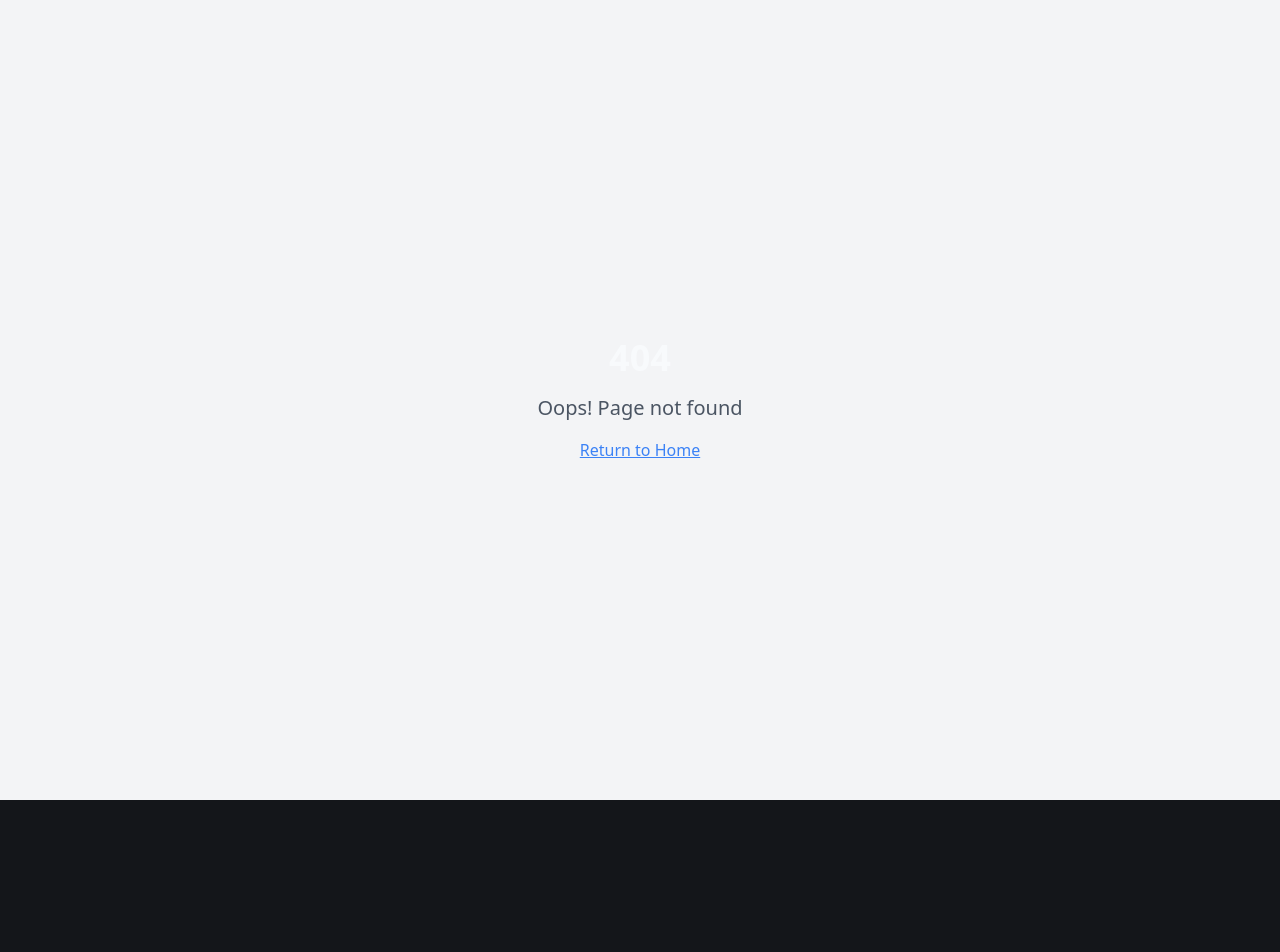
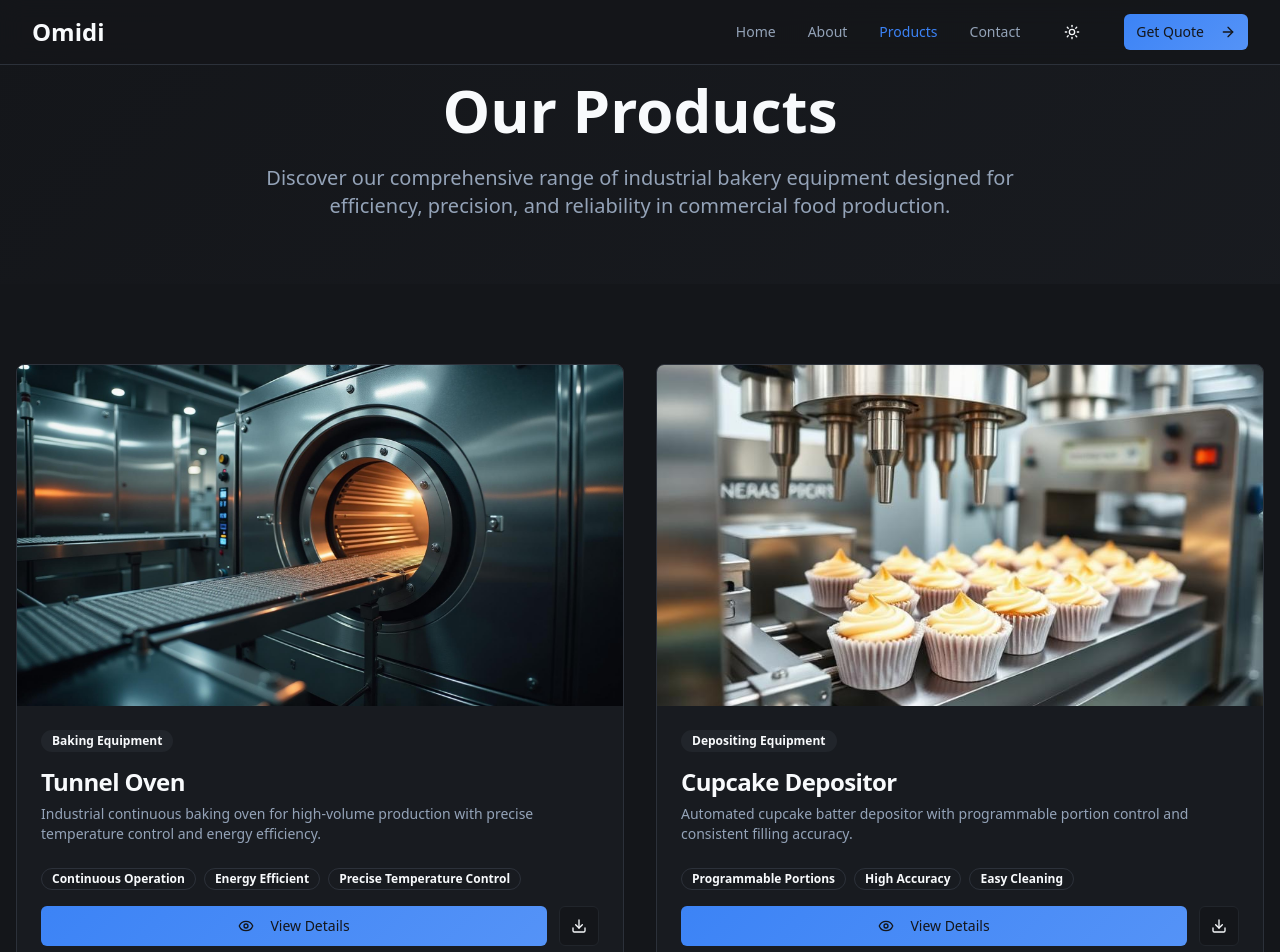
Before and after one commit to fowr/omidi-forge-website, a React (Vite) app: page /products in a window 1280 px wide. Before the commit this address had no page. Shown: the top 952 px of the page. Before the commit the page ends 800 px from the top, so only its background shows below. Built offline with nearby package versions, Linux system fonts and the light colour scheme.

Commit message:
Add Products page and theme toggle
Implement a Products page and add a dark/light mode toggle button to the navigation bar.

```diff
--- a/package.json
+++ b/package.json
@@ -47,7 +47,7 @@
     "embla-carousel-react": "^8.3.0",
     "input-otp": "^1.2.4",
     "lucide-react": "^0.462.0",
-    "next-themes": "^0.3.0",
+    "next-themes": "^0.4.6",
     "react": "^18.3.1",
     "react-day-picker": "^8.10.1",
     "react-dom": "^18.3.1",
--- a/src/App.tsx
+++ b/src/App.tsx
@@ -3,7 +3,9 @@ import { Toaster as Sonner } from "@/components/ui/sonner";
 import { TooltipProvider } from "@/components/ui/tooltip";
 import { QueryClient, QueryClientProvider } from "@tanstack/react-query";
 import { BrowserRouter, Routes, Route } from "react-router-dom";
+import { ThemeProvider } from "@/components/ThemeProvider";
 import Index from "./pages/Index";
+import Products from "./pages/Products";
 import NotFound from "./pages/NotFound";
 import TunnelOven from "./pages/products/TunnelOven";
 import CupcakeDepositor from "./pages/products/CupcakeDepositor";
@@ -14,12 +16,14 @@ const queryClient = new QueryClient();
 
 const App = () => (
   <QueryClientProvider client={queryClient}>
+    <ThemeProvider defaultTheme="dark" storageKey="omidi-ui-theme">
       <TooltipProvider>
         <Toaster />
         <Sonner />
         <BrowserRouter>
           <Routes>
             <Route path="/" element={<Index />} />
+            <Route path="/products" element={<Products />} />
             <Route path="/products/tunnel-oven" element={<TunnelOven />} />
             <Route path="/products/cupcake-depositor" element={<CupcakeDepositor />} />
             <Route path="/products/layer-cake-machine" element={<LayerCakeMachine />} />
@@ -29,6 +33,7 @@ const App = () => (
           </Routes>
         </BrowserRouter>
       </TooltipProvider>
+    </ThemeProvider>
   </QueryClientProvider>
 );
 
--- a/src/components/Navigation.tsx
+++ b/src/components/Navigation.tsx
@@ -1,12 +1,14 @@
 import { useState } from "react";
-import { Menu, X, ArrowRight } from "lucide-react";
+import { Menu, X, ArrowRight, Sun, Moon } from "lucide-react";
 import { Button } from "@/components/ui/button";
 import { Link, useLocation } from "react-router-dom";
 import { cn } from "@/lib/utils";
+import { useTheme } from "@/components/ThemeProvider";
 
 const Navigation = () => {
   const [isOpen, setIsOpen] = useState(false);
   const location = useLocation();
+  const { theme, setTheme } = useTheme();
 
   const navItems = [
     { href: "/", label: "Home" },
@@ -45,6 +47,14 @@ const Navigation = () => {
                 {item.label}
               </Link>
             ))}
+            <Button
+              variant="ghost"
+              size="sm"
+              onClick={() => setTheme(theme === "light" ? "dark" : "light")}
+              className="text-foreground"
+            >
+              {theme === "light" ? <Moon className="h-4 w-4" /> : <Sun className="h-4 w-4" />}
+            </Button>
             <Button size="sm" className="bg-gradient-primary hover:shadow-glow">
               Get Quote
               <ArrowRight className="ml-2 h-4 w-4" />
@@ -83,7 +93,16 @@ const Navigation = () => {
                   {item.label}
                 </Link>
               ))}
-              <div className="px-3 py-2">
+              <div className="px-3 py-2 space-y-2">
+                <Button
+                  variant="ghost"
+                  size="sm"
+                  onClick={() => setTheme(theme === "light" ? "dark" : "light")}
+                  className="w-full justify-start text-foreground"
+                >
+                  {theme === "light" ? <Moon className="h-4 w-4 mr-2" /> : <Sun className="h-4 w-4 mr-2" />}
+                  {theme === "light" ? "Dark Mode" : "Light Mode"}
+                </Button>
                 <Button size="sm" className="w-full bg-gradient-primary">
                   Get Quote
                   <ArrowRight className="ml-2 h-4 w-4" />
--- /dev/null
+++ b/src/components/ThemeProvider.tsx
@@ -0,0 +1,73 @@
+import { createContext, useContext, useEffect, useState } from "react"
+
+type Theme = "dark" | "light" | "system"
+
+type ThemeProviderProps = {
+  children: React.ReactNode
+  defaultTheme?: Theme
+  storageKey?: string
+}
+
+type ThemeProviderState = {
+  theme: Theme
+  setTheme: (theme: Theme) => void
+}
+
+const initialState: ThemeProviderState = {
+  theme: "system",
+  setTheme: () => null,
+}
+
+const ThemeProviderContext = createContext<ThemeProviderState>(initialState)
+
+export function ThemeProvider({
+  children,
+  defaultTheme = "system",
+  storageKey = "vite-ui-theme",
+  ...props
+}: ThemeProviderProps) {
+  const [theme, setTheme] = useState<Theme>(
+    () => (localStorage.getItem(storageKey) as Theme) || defaultTheme
+  )
+
+  useEffect(() => {
+    const root = window.document.documentElement
+
+    root.classList.remove("light", "dark")
+
+    if (theme === "system") {
+      const systemTheme = window.matchMedia("(prefers-color-scheme: dark)")
+        .matches
+        ? "dark"
+        : "light"
+
+      root.classList.add(systemTheme)
+      return
+    }
+
+    root.classList.add(theme)
+  }, [theme])
+
+  const value = {
+    theme,
+    setTheme: (theme: Theme) => {
+      localStorage.setItem(storageKey, theme)
+      setTheme(theme)
+    },
+  }
+
+  return (
+    <ThemeProviderContext.Provider {...props} value={value}>
+      {children}
+    </ThemeProviderContext.Provider>
+  )
+}
+
+export const useTheme = () => {
+  const context = useContext(ThemeProviderContext)
+
+  if (context === undefined)
+    throw new Error("useTheme must be used within a ThemeProvider")
+
+  return context
+}
--- a/src/index.css
+++ b/src/index.css
@@ -6,6 +6,53 @@
 
 @layer base {
   :root {
+    /* Light theme */
+    --background: 0 0% 100%;
+    --foreground: 222.2 84% 4.9%;
+
+    --card: 0 0% 100%;
+    --card-foreground: 222.2 84% 4.9%;
+
+    --popover: 0 0% 100%;
+    --popover-foreground: 222.2 84% 4.9%;
+
+    --primary: 217 91% 60%;
+    --primary-foreground: 210 40% 98%;
+
+    --secondary: 210 40% 96%;
+    --secondary-foreground: 222.2 84% 4.9%;
+
+    --muted: 210 40% 96%;
+    --muted-foreground: 215.4 16.3% 46.9%;
+
+    --accent: 210 40% 96%;
+    --accent-foreground: 222.2 84% 4.9%;
+
+    --destructive: 0 84.2% 60.2%;
+    --destructive-foreground: 210 40% 98%;
+
+    --border: 214.3 31.8% 91.4%;
+    --input: 214.3 31.8% 91.4%;
+    --ring: 217 91% 60%;
+
+    --radius: 0.5rem;
+
+    /* Light gradients */
+    --gradient-hero: linear-gradient(135deg, hsl(0 0% 100%) 0%, hsl(210 40% 96%) 100%);
+    --gradient-card: linear-gradient(145deg, hsl(0 0% 100%) 0%, hsl(210 40% 98%) 100%);
+    --gradient-primary: linear-gradient(135deg, hsl(217 91% 60%) 0%, hsl(217 91% 65%) 100%);
+
+    /* Light shadows */
+    --shadow-elegant: 0 10px 30px -10px hsl(0 0% 0% / 0.1);
+    --shadow-card: 0 4px 20px -4px hsl(0 0% 0% / 0.1);
+    --shadow-glow: 0 0 40px hsl(217 91% 60% / 0.15);
+
+    /* Animation variables */
+    --transition-smooth: all 0.3s cubic-bezier(0.4, 0, 0.2, 1);
+    --transition-bounce: all 0.4s cubic-bezier(0.68, -0.55, 0.265, 1.55);
+  }
+
+  .dark {
     /* Dark industrial theme */
     --background: 220 13% 9%;
     --foreground: 210 40% 98%;
@@ -16,7 +63,6 @@
     --popover: 220 13% 11%;
     --popover-foreground: 210 40% 98%;
 
-    /* Professional blue accent */
     --primary: 217 91% 60%;
     --primary-foreground: 220 13% 9%;
 
@@ -36,21 +82,15 @@
     --input: 220 13% 15%;
     --ring: 217 91% 60%;
 
-    --radius: 0.5rem;
-
-    /* Professional gradients */
+    /* Dark gradients */
     --gradient-hero: linear-gradient(135deg, hsl(220 13% 9%) 0%, hsl(220 13% 11%) 100%);
     --gradient-card: linear-gradient(145deg, hsl(220 13% 11%) 0%, hsl(220 13% 13%) 100%);
     --gradient-primary: linear-gradient(135deg, hsl(217 91% 60%) 0%, hsl(217 91% 65%) 100%);
 
-    /* Professional shadows */
+    /* Dark shadows */
     --shadow-elegant: 0 10px 30px -10px hsl(220 13% 4% / 0.3);
     --shadow-card: 0 4px 20px -4px hsl(220 13% 4% / 0.25);
     --shadow-glow: 0 0 40px hsl(217 91% 60% / 0.15);
-
-    /* Animation variables */
-    --transition-smooth: all 0.3s cubic-bezier(0.4, 0, 0.2, 1);
-    --transition-bounce: all 0.4s cubic-bezier(0.68, -0.55, 0.265, 1.55);
   }
 }
 
--- /dev/null
+++ b/src/pages/Products.tsx
@@ -0,0 +1,149 @@
+import { ArrowRight, Download, Eye } from "lucide-react";
+import { Button } from "@/components/ui/button";
+import { Card, CardContent, CardDescription, CardHeader, CardTitle } from "@/components/ui/card";
+import { Badge } from "@/components/ui/badge";
+import { Link } from "react-router-dom";
+import Navigation from "@/components/Navigation";
+import Footer from "@/components/Footer";
+
+// Import product images
+import tunnelOvenImage from "@/assets/tunnel-oven-hero.jpg";
+import cupcakeDepositorImage from "@/assets/cupcake-depositor.jpg";
+import layerCakeMachineImage from "@/assets/layer-cake-machine.jpg";
+import cookieDepositorImage from "@/assets/cookie-depositor.jpg";
+
+const products = [
+  {
+    id: "tunnel-oven",
+    title: "Tunnel Oven",
+    description: "Industrial continuous baking oven for high-volume production with precise temperature control and energy efficiency.",
+    image: tunnelOvenImage,
+    category: "Baking Equipment",
+    features: ["Continuous Operation", "Energy Efficient", "Precise Temperature Control"],
+    route: "/products/tunnel-oven"
+  },
+  {
+    id: "cupcake-depositor",
+    title: "Cupcake Depositor",
+    description: "Automated cupcake batter depositor with programmable portion control and consistent filling accuracy.",
+    image: cupcakeDepositorImage,
+    category: "Depositing Equipment",
+    features: ["Programmable Portions", "High Accuracy", "Easy Cleaning"],
+    route: "/products/cupcake-depositor"
+  },
+  {
+    id: "layer-cake-machine",
+    title: "Layer Cake Machine",
+    description: "Advanced layer cake production system with automated batter spreading and precise layer thickness control.",
+    image: layerCakeMachineImage,
+    category: "Cake Production",
+    features: ["Layer Precision", "Automated Operation", "Scalable Production"],
+    route: "/products/layer-cake-machine"
+  },
+  {
+    id: "cookie-depositor",
+    title: "Cookie Depositor",
+    description: "High-speed cookie depositor with multiple nozzle configurations for various cookie shapes and sizes.",
+    image: cookieDepositorImage,
+    category: "Depositing Equipment",
+    features: ["Multiple Nozzles", "High Speed", "Shape Variety"],
+    route: "/products/cookie-depositor"
+  }
+];
+
+const Products = () => {
+  return (
+    <div className="min-h-screen bg-background">
+      <Navigation />
+
+      {/* Header Section */}
+      <section className="pt-20 pb-16 px-4 bg-gradient-hero">
+        <div className="max-w-7xl mx-auto text-center">
+          <h1 className="text-4xl md:text-6xl font-bold text-foreground mb-6">
+            Our Products
+          </h1>
+          <p className="text-xl text-muted-foreground max-w-3xl mx-auto">
+            Discover our comprehensive range of industrial bakery equipment designed for
+            efficiency, precision, and reliability in commercial food production.
+          </p>
+        </div>
+      </section>
+
+      {/* Products Grid */}
+      <section className="py-20 px-4">
+        <div className="max-w-7xl mx-auto">
+          <div className="grid grid-cols-1 md:grid-cols-2 gap-8">
+            {products.map((product) => (
+              <Card key={product.id} className="group bg-card border-border hover:shadow-elegant transition-smooth overflow-hidden">
+                <div className="aspect-video overflow-hidden">
+                  <img
+                    src={product.image}
+                    alt={product.title}
+                    className="w-full h-full object-cover group-hover:scale-105 transition-smooth"
+                  />
+                </div>
+                <CardHeader>
+                  <div className="flex items-center justify-between mb-2">
+                    <Badge variant="secondary" className="text-xs">
+                      {product.category}
+                    </Badge>
+                  </div>
+                  <CardTitle className="text-2xl text-foreground group-hover:text-primary transition-smooth">
+                    {product.title}
+                  </CardTitle>
+                  <CardDescription className="text-muted-foreground">
+                    {product.description}
+                  </CardDescription>
+                </CardHeader>
+                <CardContent>
+                  <div className="space-y-4">
+                    <div className="flex flex-wrap gap-2">
+                      {product.features.map((feature, index) => (
+                        <Badge key={index} variant="outline" className="text-xs">
+                          {feature}
+                        </Badge>
+                      ))}
+                    </div>
+
+                    <div className="flex gap-3">
+                      <Button asChild className="bg-gradient-primary hover:shadow-glow flex-1">
+                        <Link to={product.route}>
+                          <Eye className="w-4 h-4 mr-2" />
+                          View Details
+                        </Link>
+                      </Button>
+                      <Button variant="outline" size="icon" className="shrink-0">
+                        <Download className="w-4 h-4" />
+                      </Button>
+                    </div>
+                  </div>
+                </CardContent>
+              </Card>
+            ))}
+          </div>
+        </div>
+      </section>
+
+      {/* CTA Section */}
+      <section className="py-20 px-4 bg-card">
+        <div className="max-w-4xl mx-auto text-center">
+          <h2 className="text-3xl md:text-4xl font-bold text-foreground mb-6">
+            Need Custom Solutions?
+          </h2>
+          <p className="text-xl text-muted-foreground mb-8">
+            Our engineering team can design and manufacture custom bakery equipment
+            tailored to your specific production requirements.
+          </p>
+          <Button size="lg" className="bg-gradient-primary hover:shadow-glow">
+            Request Custom Quote
+            <ArrowRight className="ml-2 h-5 w-5" />
+          </Button>
+        </div>
+      </section>
+
+      <Footer />
+    </div>
+  );
+};
+
+export default Products;
```
Also changed, not shown: 1 other file (tests, documents, lock files or other folders). Lines whose indentation alone changed are shown as unchanged.
